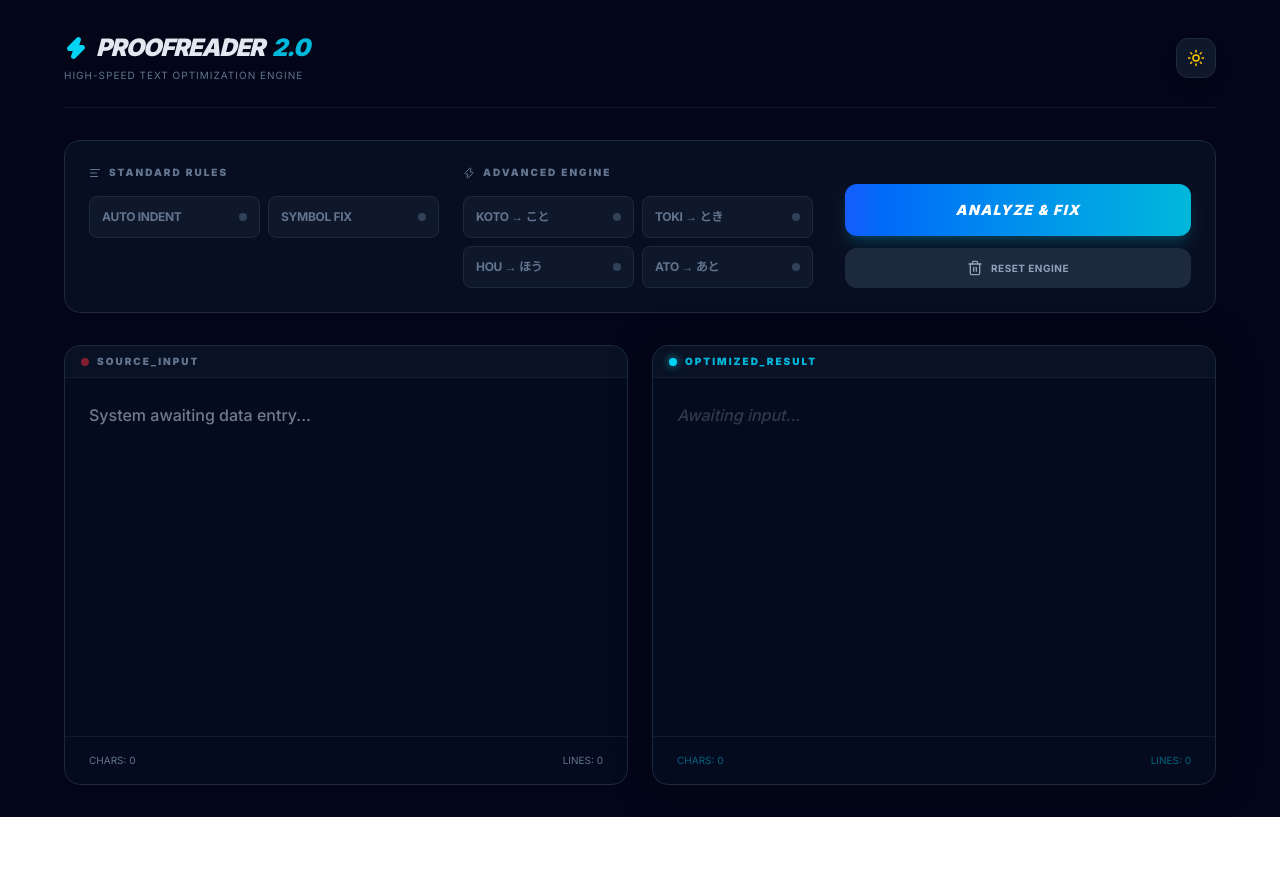
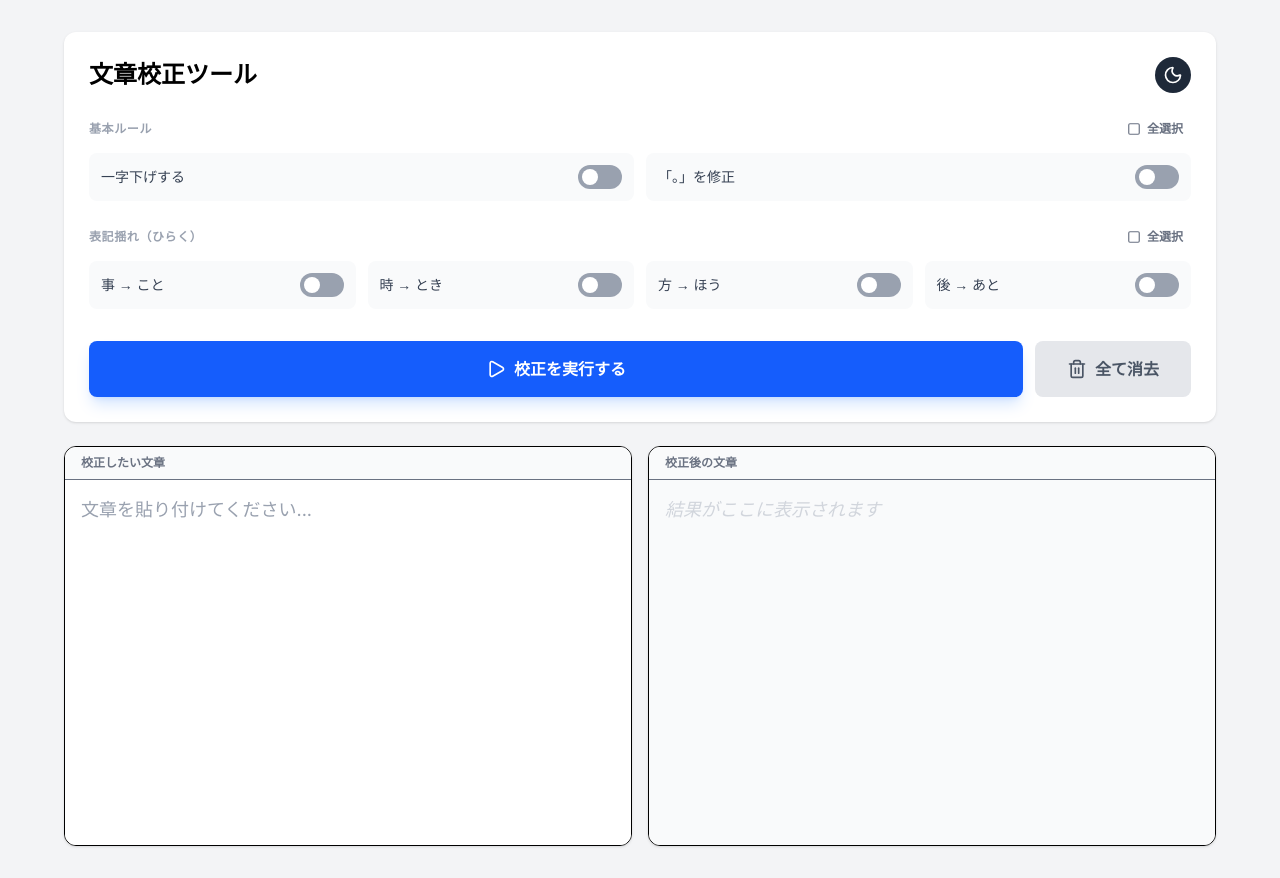
Before and after one commit to misukasu/kousei, a Next.js app: page / in a window 1280 px wide. Before the commit the page ends 817 px from the top, so only its background shows below. Built offline with nearby package versions, Linux system fonts and the light colour scheme.

Commit message:
デザインをシンプル版に戻す

```diff
--- a/src/app/page.tsx
+++ b/src/app/page.tsx
@@ -1,14 +1,14 @@
 "use client";
 
 import React, { useState, useRef, useEffect } from 'react';
-import { Sun, Moon, CheckSquare, Square, Trash2, Copy, Check, Zap, Hash, AlignLeft } from 'lucide-react';
+import { Sun, Moon, CheckSquare, Square, Trash2, Copy, Check, Play } from 'lucide-react';
 import { diffChars } from 'diff';
 
 export default function ProofreaderPage() {
   const [inputText, setInputText] = useState("");
   const [outputText, setOutputText] = useState("");
   const [copied, setCopied] = useState(false);
-  const [isDarkMode, setIsDarkMode] = useState(true); // 初期値をダークに
+  const [isDarkMode, setIsDarkMode] = useState(false);
   const [isMounted, setIsMounted] = useState(false);
 
   const [rules, setRules] = useState({
@@ -68,7 +68,7 @@ export default function ProofreaderPage() {
   };
 
   const handleReset = () => {
-    if (window.confirm("全ての文章をリセットしますか？")) {
+    if (window.confirm("入力した文章を削除しますか？\nこの操作を行うと元に戻せません。")) {
       setInputText("");
       setOutputText("");
     }
@@ -86,18 +86,17 @@ export default function ProofreaderPage() {
       const data = await response.json();
       setOutputText(data.result);
     } catch (error) {
-      alert("通信エラーが発生しました。");
+      alert("Pythonサーバーを起動してください。");
     }
   };
 
   const renderDiff = () => {
-    if (!outputText) return <span className="opacity-20 italic">Awaiting input...</span>;
+    if (!outputText) return <span className={`${isDarkMode ? 'text-gray-600' : 'text-gray-300'} italic`}>結果がここに表示されます</span>;
     const diff = diffChars(inputText, outputText);
     return diff.map((part, index) => {
       if (part.removed) return null;
-      // スタイリッシュな青系のハイライトに変更
       const highlightClass = part.added
-        ? (isDarkMode ? 'bg-cyan-500/20 text-cyan-300 border-b border-cyan-500' : 'bg-blue-100 text-blue-700 font-bold border-b-2 border-blue-400')
+        ? (isDarkMode ? 'bg-yellow-900/50 text-yellow-200 font-bold' : 'bg-yellow-200 text-yellow-900 font-bold')
         : '';
       return <span key={index} className={highlightClass}>{part.value}</span>;
     });
@@ -106,116 +105,96 @@ export default function ProofreaderPage() {
   if (!isMounted) return null;
 
   const Toggle = ({ label, enabled, onClick }: { label: string, enabled: boolean, onClick: () => void }) => (
-    <button
-      onClick={onClick}
-      className={`group flex items-center justify-between p-3 rounded-lg border transition-all ${
-        enabled
-          ? (isDarkMode ? 'bg-blue-600/10 border-blue-500 text-blue-400' : 'bg-blue-50 border-blue-200 text-blue-600')
-          : (isDarkMode ? 'bg-slate-900 border-slate-800 text-slate-500 hover:border-slate-700' : 'bg-white border-gray-200 text-gray-400')
-      }`}
-    >
-      <span className="text-xs font-bold tracking-tight">{label}</span>
-      <div className={`w-2 h-2 rounded-full transition-all ${enabled ? 'bg-cyan-400 shadow-[0_0_8px_rgba(34,211,238,0.8)]' : 'bg-slate-700'}`} />
+    <div className={`flex items-center justify-between p-3 rounded-lg transition-colors ${isDarkMode ? 'bg-gray-800' : 'bg-gray-50'}`}>
+      <span className={`text-sm font-medium ${isDarkMode ? 'text-gray-200' : 'text-gray-700'}`}>{label}</span>
+      <button onClick={onClick} className={`relative inline-flex h-6 w-11 items-center rounded-full transition-colors ${enabled ? 'bg-green-500' : 'bg-gray-400'}`}>
+        <span className={`inline-block h-4 w-4 transform rounded-full bg-white transition-transform ${enabled ? 'translate-x-6' : 'translate-x-1'}`} />
       </button>
+    </div>
+  );
+
+  const SectionHeader = ({ title, onToggle, allSelected }: { title: string, onToggle: () => void, allSelected: boolean }) => (
+    <div className="flex justify-between items-center mb-3">
+      <h2 className={`text-xs font-bold uppercase tracking-wider ${isDarkMode ? 'text-gray-500' : 'text-gray-400'}`}>{title}</h2>
+      <button onClick={onToggle} className={`flex items-center gap-1.5 px-2 py-1 rounded md text-xs font-semibold transition-colors ${isDarkMode ? 'text-gray-400 hover:text-gray-200' : 'text-gray-500 hover:text-gray-800'}`}>
+        {allSelected ? <CheckSquare size={14} /> : <Square size={14} />} 全選択
+      </button>
+    </div>
   );
 
   return (
-    <main className={`min-h-screen p-4 md:p-8 transition-colors duration-500 ${isDarkMode ? 'bg-slate-950 text-slate-200' : 'bg-slate-50 text-slate-900'}`}>
-      <div className="max-w-6xl mx-auto space-y-8">
-
-        {/* Header */}
-        <header className="flex justify-between items-center pb-6 border-b border-slate-800/50">
-          <div>
-            <h1 className="text-2xl font-black tracking-tighter uppercase italic flex items-center gap-2">
-              <Zap className="text-cyan-400" fill="currentColor" size={24} />
-              Proofreader <span className="text-cyan-500">2.0</span>
-            </h1>
-            <p className="text-[10px] text-slate-500 font-mono tracking-widest uppercase mt-1">High-Speed Text Optimization Engine</p>
+    <main className={`min-h-screen p-4 md:p-8 transition-colors duration-300 ${isDarkMode ? 'bg-gray-950 text-white' : 'bg-gray-100 text-black'}`}>
+      <div className="max-w-6xl mx-auto space-y-6">
+        <div className={`p-6 rounded-xl shadow-sm transition-colors ${isDarkMode ? 'bg-gray-900 border border-gray-800' : 'bg-white border border-transparent'}`}>
+          <div className="flex justify-between items-center mb-6">
+            <h1 className="text-xl md:text-2xl font-bold">文章校正ツール</h1>
+            <button onClick={() => setIsDarkMode(!isDarkMode)} className={`p-2 rounded-full transition-colors ${isDarkMode ? 'bg-yellow-400 text-gray-900' : 'bg-gray-800 text-white'}`}>
+              {isDarkMode ? <Sun size={20} /> : <Moon size={20} />}
+            </button>
           </div>
-          <button onClick={() => setIsDarkMode(!isDarkMode)} className={`p-2.5 rounded-xl transition-all shadow-lg ${isDarkMode ? 'bg-slate-900 text-yellow-400 border border-slate-800' : 'bg-white text-slate-900 border border-slate-200'}`}>
-            {isDarkMode ? <Sun size={18} /> : <Moon size={18} />}
-          </button>
-        </header>
-
-        {/* Control Center */}
-        <div className={`p-6 rounded-2xl border transition-all ${isDarkMode ? 'bg-slate-900/50 border-slate-800' : 'bg-white border-slate-200 shadow-xl shadow-slate-200/50'}`}>
-          <div className="grid grid-cols-1 lg:grid-cols-3 gap-8">
-            <div className="lg:col-span-2 grid grid-cols-1 md:grid-cols-2 gap-6">
+          <div className="space-y-6">
             <section>
-                <h3 className="text-[10px] font-black text-slate-500 uppercase tracking-[0.2em] mb-4 flex items-center gap-2">
-                  <AlignLeft size={12} /> Standard Rules
-                </h3>
-                <div className="grid grid-cols-2 gap-2">
-                  <Toggle label="AUTO INDENT" enabled={rules.indent} onClick={() => setRules({...rules, indent: !rules.indent})} />
-                  <Toggle label="SYMBOL FIX" enabled={rules.noPeriodInQuote} onClick={() => setRules({...rules, noPeriodInQuote: !rules.noPeriodInQuote})} />
+              <SectionHeader title="基本ルール" onToggle={() => {
+                const keys = ['indent', 'noPeriodInQuote'] as const;
+                const active = keys.every(k => rules[k]);
+                setRules({...rules, indent: !active, noPeriodInQuote: !active});
+              }} allSelected={rules.indent && rules.noPeriodInQuote} />
+              <div className="grid grid-cols-1 md:grid-cols-2 gap-3">
+                <Toggle label="一字下げする" enabled={rules.indent} onClick={() => setRules({...rules, indent: !rules.indent})} />
+                <Toggle label="「。」を修正" enabled={rules.noPeriodInQuote} onClick={() => setRules({...rules, noPeriodInQuote: !rules.noPeriodInQuote})} />
               </div>
             </section>
             <section>
-                <h3 className="text-[10px] font-black text-slate-500 uppercase tracking-[0.2em] mb-4 flex items-center gap-2">
-                  <Zap size={12} /> Advanced Engine
-                </h3>
-                <div className="grid grid-cols-2 gap-2">
-                  <Toggle label="KOTO → こと" enabled={rules.kotoToKoto} onClick={() => setRules({...rules, kotoToKoto: !rules.kotoToKoto})} />
-                  <Toggle label="TOKI → とき" enabled={rules.tokiToToki} onClick={() => setRules({...rules, tokiToToki: !rules.tokiToToki})} />
-                  <Toggle label="HOU → ほう" enabled={rules.hoToHo} onClick={() => setRules({...rules, hoToHo: !rules.hoToHo})} />
-                  <Toggle label="ATO → あと" enabled={rules.atoToAto} onClick={() => setRules({...rules, atoToAto: !rules.atoToAto})} />
+              <SectionHeader title="表記揺れ（ひらく）" onToggle={() => {
+                const keys = ['kotoToKoto', 'tokiToToki', 'hoToHo', 'atoToAto'] as const;
+                const active = keys.every(k => rules[k]);
+                const newState = {...rules};
+                keys.forEach(k => newState[k] = !active);
+                setRules(newState);
+              }} allSelected={rules.kotoToKoto && rules.tokiToToki && rules.hoToHo && rules.atoToAto} />
+              <div className="grid grid-cols-2 md:grid-cols-4 gap-3">
+                <Toggle label="事 → こと" enabled={rules.kotoToKoto} onClick={() => setRules({...rules, kotoToKoto: !rules.kotoToKoto})} />
+                <Toggle label="時 → とき" enabled={rules.tokiToToki} onClick={() => setRules({...rules, tokiToToki: !rules.tokiToToki})} />
+                <Toggle label="方 → ほう" enabled={rules.hoToHo} onClick={() => setRules({...rules, hoToHo: !rules.hoToHo})} />
+                <Toggle label="後 → あと" enabled={rules.atoToAto} onClick={() => setRules({...rules, atoToAto: !rules.atoToAto})} />
               </div>
             </section>
           </div>
-
-            <div className="flex flex-col gap-3 justify-end">
-              <button onClick={handleProofread} className="w-full bg-gradient-to-r from-blue-600 to-cyan-500 hover:from-blue-500 hover:to-cyan-400 text-white font-black py-4 rounded-xl transition-all active:scale-[0.97] shadow-lg shadow-cyan-500/20 uppercase tracking-widest text-sm italic">
-                Analyze & Fix
+          <div className="flex flex-col md:flex-row gap-3 mt-8">
+            <button onClick={handleProofread} className="flex-1 flex items-center justify-center gap-2 bg-blue-600 hover:bg-blue-700 text-white font-bold py-4 rounded-lg transition-all active:scale-[0.98] shadow-lg shadow-blue-500/20">
+              <Play size={20} /> 校正を実行する
             </button>
-              <button onClick={handleReset} className={`flex items-center justify-center gap-2 font-bold py-3 rounded-xl transition-all ${isDarkMode ? 'bg-slate-800 text-slate-400 hover:bg-slate-700' : 'bg-slate-100 text-slate-500 hover:bg-slate-200'}`}>
-                <Trash2 size={16} /> <span className="text-[10px] uppercase tracking-wider">Reset Engine</span>
+            <button onClick={handleReset} className={`flex items-center justify-center gap-2 font-bold py-4 px-8 rounded-lg transition-all active:scale-[0.98] ${isDarkMode ? 'bg-gray-800 text-gray-400 hover:bg-gray-700' : 'bg-gray-200 text-gray-600 hover:bg-gray-300'}`}>
+              <Trash2 size={20} /> 全て消去
             </button>
           </div>
         </div>
-        </div>
-
-        {/* Console Area */}
-        <div className="grid grid-cols-1 md:grid-cols-2 gap-6 h-auto md:h-[55vh]">
-          <div className={`flex flex-col rounded-2xl border overflow-hidden transition-all ${isDarkMode ? 'bg-slate-900/30 border-slate-800' : 'bg-white border-slate-200 shadow-lg'}`}>
-            <div className="px-4 py-2 border-b border-slate-800/50 flex items-center gap-2 bg-slate-800/20">
-              <div className="w-2 h-2 rounded-full bg-red-500/50" />
-              <span className="text-[10px] font-black uppercase tracking-[0.2em] text-slate-500 font-mono">Source_Input</span>
-            </div>
+        <div className="grid grid-cols-1 md:grid-cols-2 gap-4 h-auto md:h-[50vh]">
+          <div className={`flex flex-col rounded-xl shadow-sm border overflow-hidden transition-colors ${isDarkMode ? 'bg-gray-900 border-gray-800' : 'bg-white'}`}>
+            <div className={`px-4 py-2 border-b text-xs font-bold ${isDarkMode ? 'bg-gray-800 border-gray-700 text-gray-400' : 'bg-gray-50 text-gray-500'}`}>校正したい文章</div>
             <textarea
               ref={inputRef}
               onScroll={handleScroll}
-              className="flex-1 p-6 bg-transparent resize-none focus:outline-none text-base font-medium leading-relaxed"
-              placeholder="System awaiting data entry..."
+              className={`flex-1 p-4 min-h-[200px] md:min-h-0 resize-none focus:outline-none text-base md:text-lg transition-colors ${isDarkMode ? 'bg-gray-900 text-gray-100 placeholder-gray-500' : 'bg-white text-black placeholder-gray-400'}`}
+              placeholder="文章を貼り付けてください..."
               value={inputText}
               onChange={(e) => setInputText(e.target.value)}
             />
-            <div className="px-6 py-4 flex justify-between font-mono text-[10px] text-slate-500 border-t border-slate-800/50">
-              <span>CHARS: {inputStats.total}</span>
-              <span>LINES: {inputStats.lines}</span>
           </div>
-          </div>
-
-          <div className={`flex flex-col rounded-2xl border overflow-hidden relative transition-all ${isDarkMode ? 'bg-slate-900/30 border-slate-800 shadow-[0_0_40px_rgba(0,0,0,0.3)]' : 'bg-slate-50 border-slate-200 shadow-lg'}`}>
-            <div className="px-4 py-2 border-b border-slate-800/50 flex justify-between items-center bg-slate-800/20">
-              <div className="flex items-center gap-2">
-                <div className="w-2 h-2 rounded-full bg-cyan-400 shadow-[0_0_8px_rgba(34,211,238,0.8)]" />
-                <span className="text-[10px] font-black uppercase tracking-[0.2em] text-cyan-500 font-mono">Optimized_Result</span>
-              </div>
+          <div className={`flex flex-col rounded-xl shadow-sm border overflow-hidden relative transition-colors ${isDarkMode ? 'bg-gray-900 border-gray-800' : 'bg-white'}`}>
+            <div className={`px-4 py-2 border-b text-xs font-bold flex justify-between items-center transition-colors ${isDarkMode ? 'bg-gray-800 border-gray-700 text-gray-400' : 'bg-gray-50 text-gray-500'}`}>
+              校正後の文章
               {outputText && (
-                <button onClick={handleCopy} className={`flex items-center gap-1.5 px-3 py-1 rounded-full text-[10px] font-black tracking-widest transition-all ${
-                  copied ? 'bg-cyan-500 text-white shadow-[0_0_15px_rgba(34,211,238,0.5)]' : 'bg-slate-800 text-cyan-400 border border-slate-700'
+                <button onClick={handleCopy} className={`flex items-center gap-1 px-3 py-1 rounded-full border text-xs font-bold transition-all ${
+                  copied ? 'bg-green-500 border-green-500 text-white' : (isDarkMode ? 'bg-gray-700 border-gray-600 text-blue-400' : 'bg-white border-blue-200 text-blue-600 shadow-sm')
                 }`}>
-                  {copied ? <Check size={12} /> : <Copy size={12} />}
-                  {copied ? "SYNCED" : "EXPORT"}
+                  {copied ? <Check size={14} /> : <Copy size={14} />}
+                  {copied ? "コピー完了" : "結果をコピー"}
                 </button>
               )}
             </div>
-            <div ref={outputRef} onScroll={handleScroll} className="flex-1 p-6 overflow-y-auto whitespace-pre-wrap text-base font-medium leading-relaxed">
+            <div ref={outputRef} onScroll={handleScroll} className={`flex-1 p-4 min-h-[200px] md:min-h-0 overflow-y-auto whitespace-pre-wrap text-base md:text-lg transition-colors ${isDarkMode ? 'bg-gray-950 text-gray-200' : 'bg-gray-50 text-gray-800'}`}>
               {renderDiff()}
-            </div>
-            <div className="px-6 py-4 flex justify-between font-mono text-[10px] text-cyan-500/50 border-t border-slate-800/50">
-              <span>CHARS: {outputStats.total}</span>
-              <span>LINES: {outputStats.lines}</span>
             </div>
           </div>
         </div>
```
Lines whose indentation alone changed are shown as unchanged.
